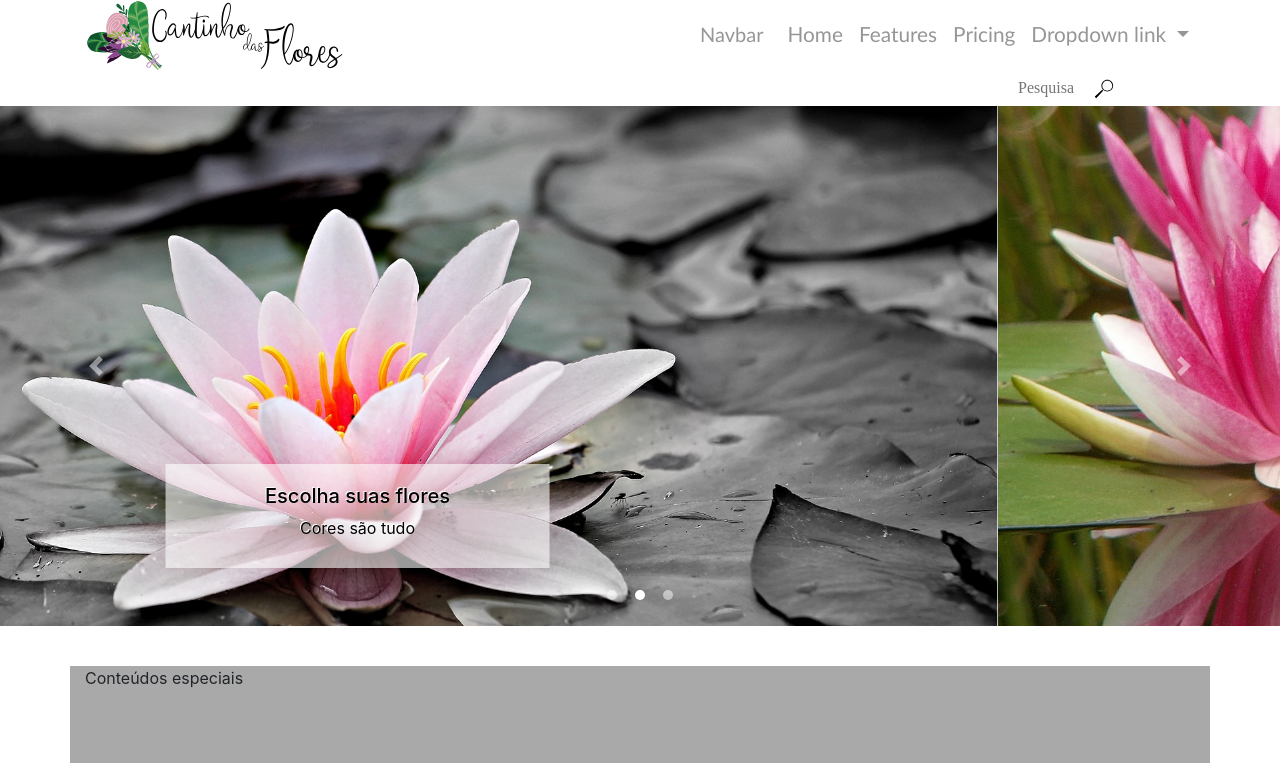
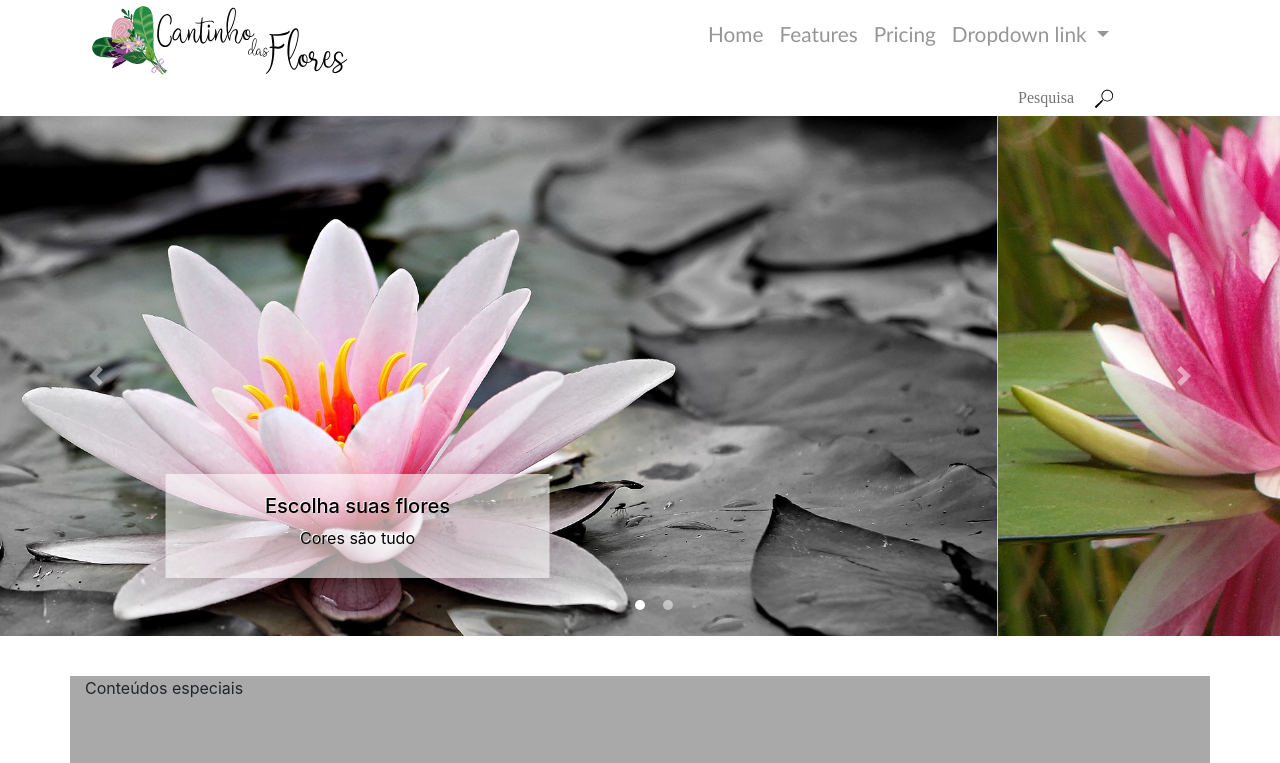
Before and after one commit to jenifferazevedo/J-Web-design-estudo, a plain HTML site: page curso-estudo.html in a window 1280 px wide. Shown: the top 763 px of the page. Drawn offline with nearby package versions, Linux system fonts and the light colour scheme; files whose address does not match are found by name.

Commit message:
organização e margem da logo

```diff
--- a/css/mystyle.css
+++ b/css/mystyle.css
@@ -1,5 +1,6 @@
 #cabeçalho img{
     height: 70px;
+    margin: 5px;
 }
 
 #menu.col-lg-7 {
--- a/curso-estudo.html
+++ b/curso-estudo.html
@@ -22,7 +22,6 @@
           <!--Tem um erro de na parte responsivel-->
           <div id= "menu" class="col-lg-7 col-md-7 col-sm-7">
             <nav class="navbar navbar-expand-lg navbar-light">
-                            <a class="navbar-brand" href="#">Navbar</a>
               <button class="navbar-toggler" type="button" data-toggle="collapse" data-target="#navbarNavDropdown" aria-controls="navbarNavDropdown" aria-expanded="false" aria-label="Toggle navigation">
                 <span class="navbar-toggler-icon"></span>
               </button>
@@ -127,6 +126,7 @@
             </div>
           </div>
         </div>
+      </div>
       <div class="container">
         <div class="row">
           <div class="col-lg-5" style="height: 600px; background:magenta; margin: 50px 0px 0px 50px">Notícia 2</div>
```
Lines whose indentation alone changed are shown as unchanged.
